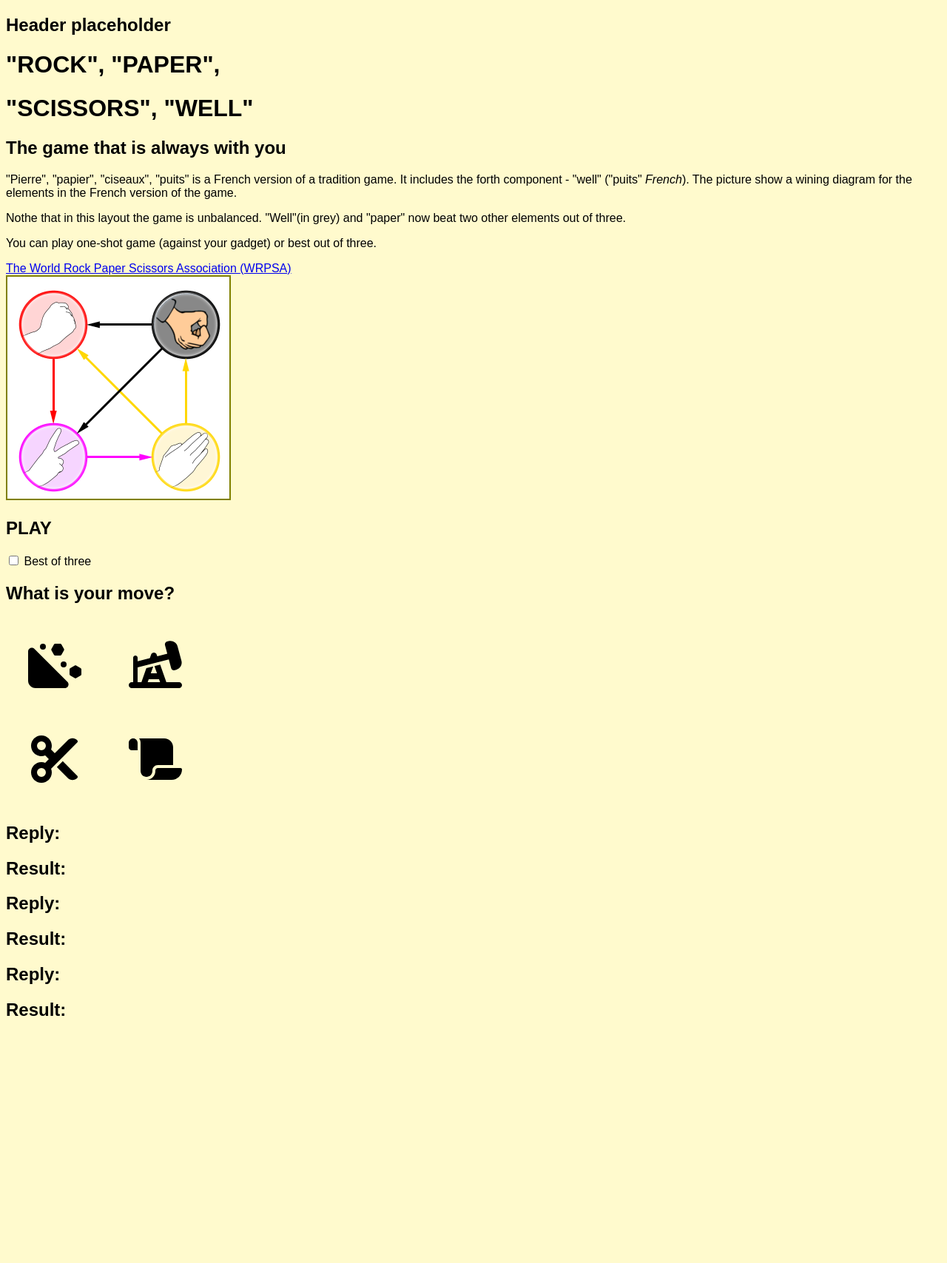
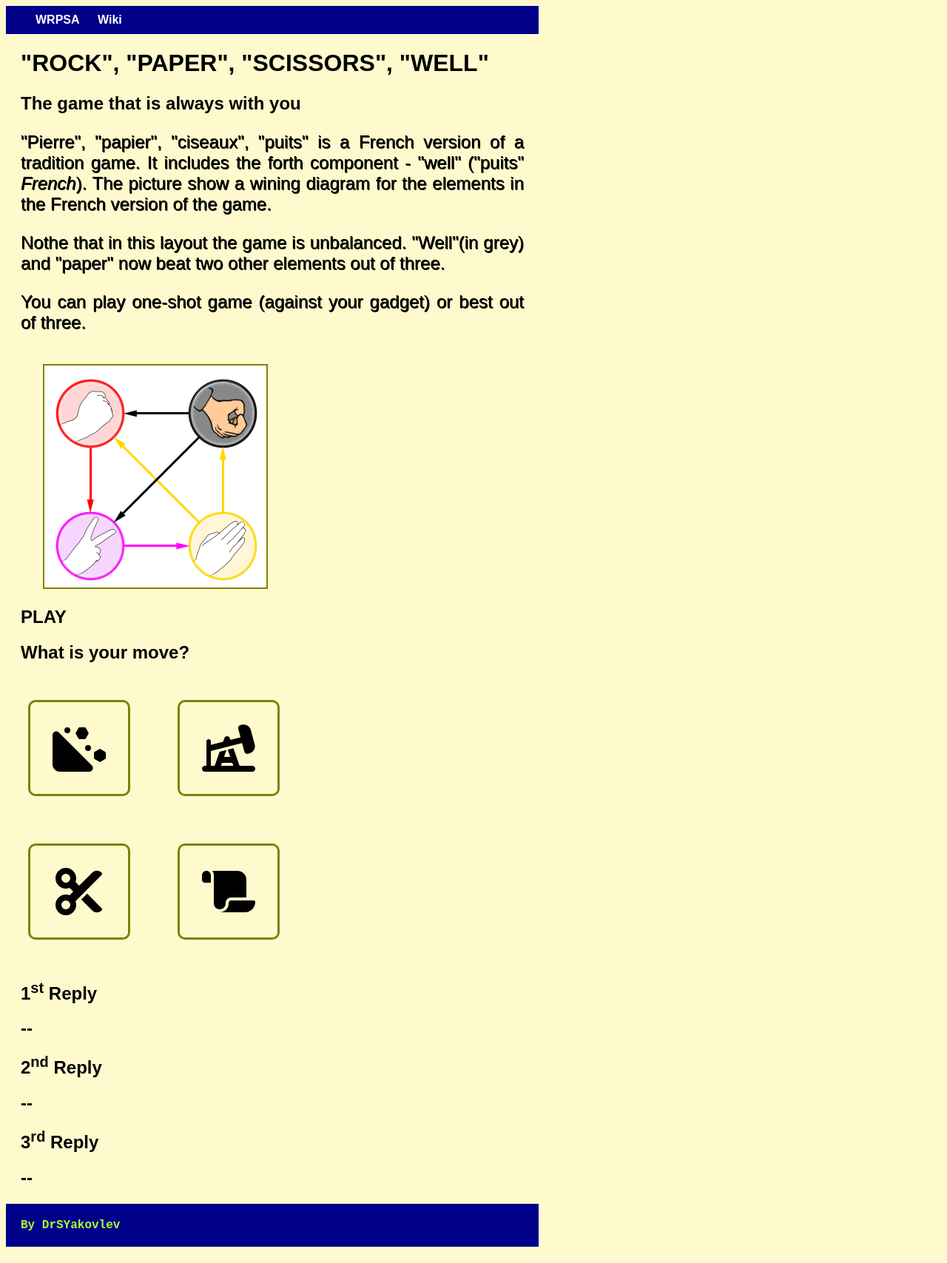
Before and after one commit to DrSYakovlev/pierre-papier-ciseaux-puits, a plain HTML site: page index.html in a window 1280 px wide. Shown: the whole page at 74% size. Before the commit the page ends 1399 px from the top, so only its background shows below. Drawn offline with Linux system fonts and the light colour scheme.

Commit message:
Add header, add footer (html) , create functions called at each move (JS), adjust stile (css).

```diff
--- a/assets/css/style.css
+++ b/assets/css/style.css
@@ -3,8 +3,65 @@ body {
     font-family:Arial, Helvetica, sans-serif;
 }
 
+img {
+    margin-left: 50px;
+}
+
+footer {
+    background-color: darkblue;
+    max-width: 720px;
+}
+
+h1, h2 {
+    padding-left: 20px;
+}
+
+h4 {
+    padding-left: 20px;
+    padding-top: 20px;
+    padding-bottom: 20px;
+    color:greenyellow;
+    font-family: 'Courier New', Courier, monospace;
+}
+
 svg {
+    padding: 30px;
     margin: 30px;
+    border: solid olive 3px;
+    border-radius: 10px;
+}
+
+nav {
+    background-color: darkblue;
+    max-width: 720px;
+}
+
+a {
+    color: white;
+    text-decoration: none;
+}
+
+p {
+    max-width: 680px;
+    padding-left: 20px;
+    padding-right: 20px;
+    text-align: justify;
+    text-justify: inter-word;
+    font-size:x-large;
+    text-shadow: 1px 1px;
+
+}
+
+#nav-bar {
+    list-style-type: none;
+    margin-top: 0px;
+    padding-top: 10px;
+    padding-bottom: 10px;
+}
+
+#nav-bar-item {
+    display:inline-block;
+    margin-right: 20px;
 }
 
 #diagram {
@@ -12,17 +69,17 @@ svg {
 }
 
 #rock:hover {
-    border: solid green 3px;
+    border: solid red 5px;
 }
 
 #well:hover {
-    border: solid green 3px;
+    border: solid red 5px;
 }
 
 #scissors:hover {
-    border: solid green 3px;
+    border: solid red 5px;
 }
 
 #paper:hover {
-    border: solid green 3px;
+    border: solid red 5px;
 }
--- a/assets/js/script.js
+++ b/assets/js/script.js
@@ -1,45 +1,60 @@
-//get random reply
-let reply = ['rock', 'paper','scissors','well'];
-let gameType;
+//Declare variables:
+const reply = ['rock', 'paper','scissors','well'];
 let currentReply;
 
-document.getElementById('rock').addEventListener("click", myRock);
+//Setting up event listeners
+document.getElementById('rock').addEventListener('click', myRock);
 document.getElementById('paper').addEventListener('click', myPaper);
 document.getElementById('scissors').addEventListener('click', myScissors);
 document.getElementById('well').addEventListener('click', myWell);
 
-function randomReply() {
-    console.log(reply[(Math.floor(Math.random() * reply.length))]);
+//Declare functions
+function myRock() {
+    currentReply = reply[(Math.floor(Math.random() * reply.length))];;
+    document.getElementById('reply1').innerHTML = currentReply;
+    if (currentReply === 'rock') {
+        document.getElementById('result1').innerHTML = 'DRAW';
+    } else if (currentReply === 'scissors') {
+        document.getElementById('result1').innerHTML = 'WON!';
+    } else {
+        document.getElementById('result1').innerHTML = 'lost';
+    }
 }
 
-function selection() {
-    console.log(document.getElementById('best-of-three').checked);
-
-}
-
-function myRock() {
-    console.log('You selected Rock');
-    console.log(randomReply());
-
-}
 
 function myPaper() {
-    console.log('You selected Paper');
+    currentReply = reply[(Math.floor(Math.random() * reply.length))];;
+    document.getElementById('reply2').innerHTML = currentReply;
+    if (currentReply === 'paper') {
+        document.getElementById('result2').innerHTML = 'DRAW';
+    } else if (currentReply === 'rock' || currentReply === 'well') {
+        document.getElementById('result2').innerHTML = 'WON!';
+    } else {
+        document.getElementById('result2').innerHTML = 'lost';
+    }
 }
 
 function myScissors() {
-    console.log('You selected Scissors');
+    currentReply = reply[(Math.floor(Math.random() * reply.length))];;
+    document.getElementById('reply3').innerHTML = currentReply;
+    if (currentReply === 'scissors') {
+        document.getElementById('result3').innerHTML = 'DRAW';
+    } else if (currentReply === 'paper') {
+        document.getElementById('result3').innerHTML = 'WON!';
+    } else {
+        document.getElementById('result3').innerHTML = 'lost';
+    }
 }
-
+//Under construction:
 function myWell() {
-    console.log('You selected Well');
+    currentReply = reply[(Math.floor(Math.random() * reply.length))];;
+    /*
+    document.getElementById('reply3').innerHTML = currentReply;
+    if (currentReply === 'scissors') {
+        document.getElementById('result3').innerHTML = 'DRAW';
+    } else if (currentReply === 'paper') {
+        document.getElementById('result3').innerHTML = 'WON!';
+    } else {
+        document.getElementById('result3').innerHTML = 'lost';
+    }*/
 }
-
-gameType = selection();
-console.log(gameType);
-
-if (gameType) {
-    console.log('You are playing best-of-three game');
-} else {
-    console.log('You are playing a single-shot game');
-}
--- a/index.html
+++ b/index.html
@@ -2,35 +2,35 @@
 <html lang="en">
 <head>
     <meta charset="UTF-8">
-    <meta name="viewport" content="width=device-width, initial-scale=1.0">
+    <meta name="viewport" content="width=720, initial-scale=1.0">
     <title>Pierre-Papier-Ciseaux-Puits</title>
     <link rel="stylesheet" href="./assets/css/style.css">
-    <link href=""
 </head>
 <body>
-    <header>
-        <h2>Header placeholder</h2>
-    </header>
-    <h1>"ROCK", "PAPER",</h1>
-    <h1>    "SCISSORS", "WELL"</h1>
+    <nav>
+        <ol id="nav-bar">
+            <li id="nav-bar-item">
+                <a href="https://wrpsa.com/about/" target="_blank"><b>WRPSA</b></a>
+            </li>
+            <li id="nav-bar-item">
+                <a href="https://en.wikipedia.org/wiki/Rock_paper_scissors" target="_blank"><b>Wiki</b></a>
+            </li>
+        </ol>
+    </nav>
+    <h1>"ROCK", "PAPER", "SCISSORS", "WELL"</h1>
     <h2>The game that is always with you</h2>
     <p>"Pierre", "papier", "ciseaux", "puits" is a French version of a tradition game. It includes the forth component - "well" ("puits" <em>French</em>). The picture show a wining diagram for the elements in the French version of the game.</p>
     <p>Nothe that in this layout the game is unbalanced. "Well"(in grey) and "paper" now beat two other elements out of three.</p>
     <p>You can play one-shot game (against your gadget) or best out of three.</p>
-
-    <a href="https://wrpsa.com/about/" target="_blank">The World Rock Paper Scissors Association (WRPSA)</a>
     <br>
     <img src="./assets/images/pierre-papier-ciseaux-puit.png" alt="Rock-paper-scisors-well game hand gestures priority" id="diagram">
 
+    <br>
+
     <h2>PLAY</h2>
 
-        <input type="checkbox" id="best-of-three" name="game-type" value="best-of-three" onclick="selection()">
-        <label for="best-of-three">Best of three</label>
-        <br>
-        <!--<button type="submit" onclick="selection()">SELECT</button>-->
+    <h2>What is your move?</h2>
 
-
-    <h2>What is your move?</h2>
     <svg id="rock" xmlns="http://www.w3.org/2000/svg" height="64" width="72" viewBox="0 0 576 512"><!--!Font Awesome Free 6.5.1 by @fontawesome - https://fontawesome.com License - https://fontawesome.com/license/free Copyright 2023 Fonticons, Inc.--><path d="M252.4 103.8l27 48c2.8 5 8.2 8.2 13.9 8.2l53.3 0c5.8 0 11.1-3.1 13.9-8.2l27-48c2.7-4.9 2.7-10.8 0-15.7l-27-48c-2.8-5-8.2-8.2-13.9-8.2H293.4c-5.8 0-11.1 3.1-13.9 8.2l-27 48c-2.7 4.9-2.7 10.8 0 15.7zM68.3 87C43.1 61.8 0 79.7 0 115.3V432c0 44.2 35.8 80 80 80H396.7c35.6 0 53.5-43.1 28.3-68.3L68.3 87zM504.2 403.6c4.9 2.7 10.8 2.7 15.7 0l48-27c5-2.8 8.2-8.2 8.2-13.9V309.4c0-5.8-3.1-11.1-8.2-13.9l-48-27c-4.9-2.7-10.8-2.7-15.7 0l-48 27c-5 2.8-8.2 8.2-8.2 13.9v53.3c0 5.8 3.1 11.1 8.2 13.9l48 27zM192 64a32 32 0 1 0 -64 0 32 32 0 1 0 64 0zM384 288a32 32 0 1 0 0-64 32 32 0 1 0 0 64z"/></svg>
 
     <svg id="well" xmlns="http://www.w3.org/2000/svg" height="64" width="72" viewBox="0 0 576 512"><!--!Font Awesome Free 6.5.1 by @fontawesome - https://fontawesome.com License - https://fontawesome.com/license/free Copyright 2023 Fonticons, Inc.--><path d="M528.3 61.3c-11.4-42.7-55.3-68-98-56.6L414.9 8.8C397.8 13.4 387.7 31 392.3 48l24.5 91.4L308.5 167.5l-6.3-18.1C297.7 136.6 285.6 128 272 128s-25.7 8.6-30.2 21.4l-13.6 39L96 222.6V184c0-13.3-10.7-24-24-24s-24 10.7-24 24V448H32c-17.7 0-32 14.3-32 32s14.3 32 32 32H544c17.7 0 32-14.3 32-32s-14.3-32-32-32H406.7L340 257.5l-62.2 16.1L305.3 352H238.7L265 277l-74.6 19.3L137.3 448H96V288.8l337.4-87.5 25.2 94c4.6 17.1 22.1 27.2 39.2 22.6l15.5-4.1c42.7-11.4 68-55.3 56.6-98L528.3 61.3zM205.1 448l11.2-32H327.7l11.2 32H205.1z"/></svg>
@@ -41,38 +41,23 @@
 
     <svg id="paper" xmlns="http://www.w3.org/2000/svg" height="64" width="72" viewBox="0 0 576 512"><!--!Font Awesome Free 6.5.1 by @fontawesome - https://fontawesome.com License - https://fontawesome.com/license/free Copyright 2023 Fonticons, Inc.--><path d="M0 80v48c0 17.7 14.3 32 32 32H48 96V80c0-26.5-21.5-48-48-48S0 53.5 0 80zM112 32c10 13.4 16 30 16 48V384c0 35.3 28.7 64 64 64s64-28.7 64-64v-5.3c0-32.4 26.3-58.7 58.7-58.7H480V128c0-53-43-96-96-96H112zM464 480c61.9 0 112-50.1 112-112c0-8.8-7.2-16-16-16H314.7c-14.7 0-26.7 11.9-26.7 26.7V384c0 53-43 96-96 96H368h96z"/></svg>
 
-
-
-
-
     <!--Result-->
     <div>
-        <h2>Reply:</h2>
-        <h2>Result:</h2>
+        <h2 id="reply1">1<sup>st</sup> Reply</h2>
+        <h2 id="result1">--</h2>
     </div>
     <div>
-        <h2>Reply:</h2>
-        <h2>Result:</h2>
+        <h2 id="reply2">2<sup>nd</sup> Reply</h2>
+        <h2 id="result2">--</h2>
     </div>
     <div>
-        <h2>Reply:</h2>
-        <h2>Result:</h2>
+        <h2 id="reply3">3<sup>rd</sup> Reply</h2>
+        <h2 id="result3">--</h2>
     </div>
 
-    <footer></footer>
-
-
-
-
-
-
-    <!--"Pierre", "papier", "ciseaux", "puits" <em>in French</em>-->
-    <!--Add here representative image-->
-    <!--Add here historical note, what is the difference between balanced and unbalanced versions of the game, link to wiki for more details-->
-    <!--Add here rules with hand gesture pictures-->
+    <footer>
+        <h4>By DrSYakovlev</h4>
+    </footer>
     <script src="./assets/js/script.js"></script>
-
-
-
 </body>
 </html>
```
